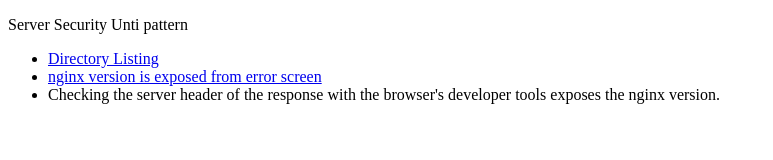
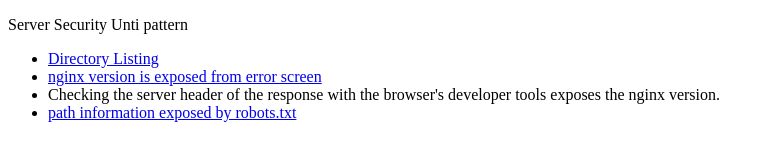
Before and after one commit to RyosukeDTomita/security-assessment-handson, a plain HTML site: page vulnerable_server_settings/index.html in a window 1280 px wide. Shown: the whole page, without its empty margins (0-773 px from the left). Drawn offline with Linux system fonts and the light colour scheme.

Commit message:
feat: add robots.txt

```diff
--- a/vulnerable_server_settings/index.html
+++ b/vulnerable_server_settings/index.html
@@ -12,6 +12,7 @@
         <li><a href="http://localhost:8080/list/">Directory Listing</a></li>
         <li><a href="http://localhost:8080/hoge">nginx version is exposed from error screen</a></li>
         <li>Checking the server header of the response with the browser's developer tools exposes the nginx version.</li>
+        <li><a href="http://localhost:8080/robots.txt">path information exposed by robots.txt</a></li>
       </ul>
     </section>
 </body>
```
Also changed, not shown: vulnerable_server_settings/admin.html (added, +2 -0 lines), vulnerable_server_settings/assets/robots.png (added), vulnerable_server_settings/robots.txt (added), 2 other files.
